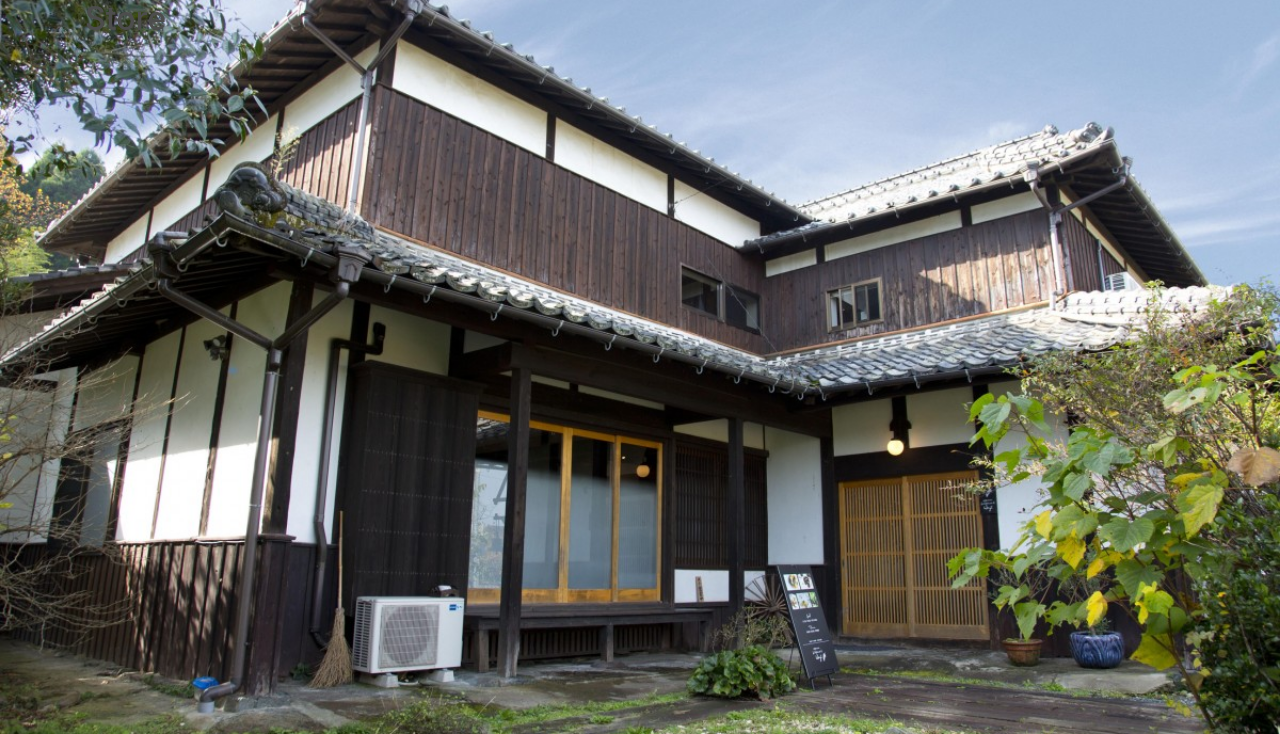
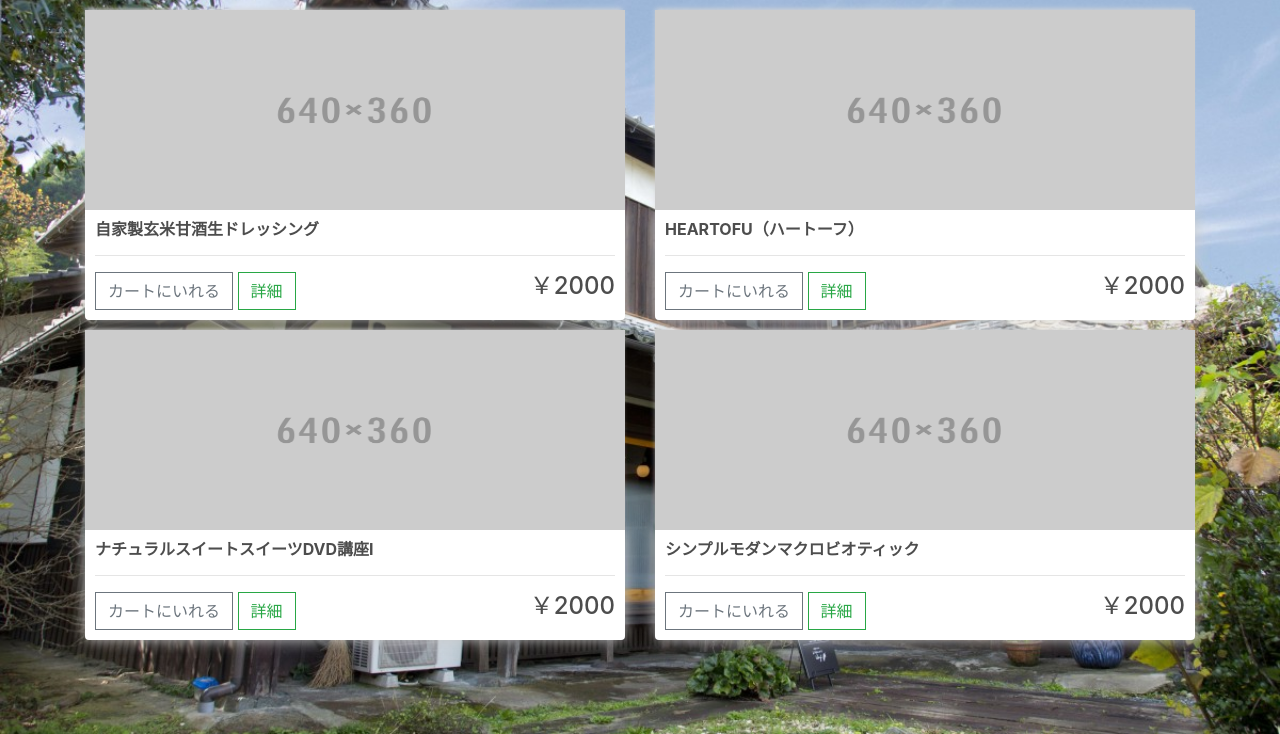
Before and after one commit to motsuka1/ec_haze, a Django app: page / in a window 1280 px wide. Shown: the part 66-800 px from the top of the page. Run offline with Django 3.2, Linux system fonts and the light colour scheme; some libraries are stand-ins or nearby versions.

Commit message:
make store.html

```diff
--- a/static/css/main.css
+++ b/static/css/main.css
@@ -15,6 +15,7 @@ h1,h2,h3,h4,h5,h6{
 .box-element{
 	box-shadow:hsl(0, 0%, 80%) 0 0 16px;
 	background-color: #fff;
+  /* background-color: rgba(0,0,0,.3) */
 	border-radius: 4px;
 	padding: 10px;
 }
@@ -113,6 +114,6 @@ h1,h2,h3,h4,h5,h6{
   background-color: rgba(0,0,0,.3);
 }
 
-.nav-link {
+.nav-link .product {
   color: #fff;
 }
--- a/store/templates/store/store.html
+++ b/store/templates/store/store.html
@@ -1,5 +1,48 @@
 {% extends "store/main.html" %}
 {% load static %}
 {% block content %}
-<h2>Store</h2>
+<div class="row">
+    <!-- class = “col-{prefix}-{columns}” {columns}は合計が12に -->
+    <!-- https://qiita.com/akatsuki174/items/53b7367b04ed0b066bbf -->
+    <div class="col-lg-6">
+      <img class="thumbnail" src="{% static 'images/placeholder.png' %}">
+      <div class="box-element product">
+        <h6><strong>自家製玄米甘酒生ドレッシング</strong></h6>
+        <hr>
+        <button type="button" class="btn btn-outline-secondary add-btn">カートにいれる</button>
+        <a class="btn btn-outline-success" href="#">詳細</a>
+        <h4 style="display: inline=block;float: right">￥2000</h4>
+      </div>
+    </div>
+    <div class="col-lg-6">
+      <img class="thumbnail" src="{% static 'images/placeholder.png' %}">
+      <div class="box-element product">
+        <h6><strong>HEARTOFU（ハートーフ）</strong></h6>
+        <hr>
+        <button type="button" class="btn btn-outline-secondary add-btn">カートにいれる</button>
+        <a class="btn btn-outline-success" href="#">詳細</a>
+        <h4 style="display: inline=block;float: right">￥2000</h4>
+      </div>
+    </div>
+    <div class="col-lg-6">
+      <img class="thumbnail" src="{% static 'images/placeholder.png' %}">
+      <div class="box-element product">
+        <h6><strong>ナチュラルスイートスイーツDVD講座I</strong></h6>
+        <hr>
+        <button type="button" class="btn btn-outline-secondary add-btn">カートにいれる</button>
+        <a class="btn btn-outline-success" href="#">詳細</a>
+        <h4 style="display: inline=block;float: right">￥2000</h4>
+      </div>
+    </div>
+    <div class="col-lg-6">
+      <img class="thumbnail" src="{% static 'images/placeholder.png' %}">
+      <div class="box-element product">
+        <h6><strong>シンプルモダンマクロビオティック</strong></h6>
+        <hr>
+        <button type="button" class="btn btn-outline-secondary add-btn">カートにいれる</button>
+        <a class="btn btn-outline-success" href="#">詳細</a>
+        <h4 style="display: inline=block;float: right">￥2000</h4>
+      </div>
+    </div>
+  </div>
 {% endblock content %}
```
